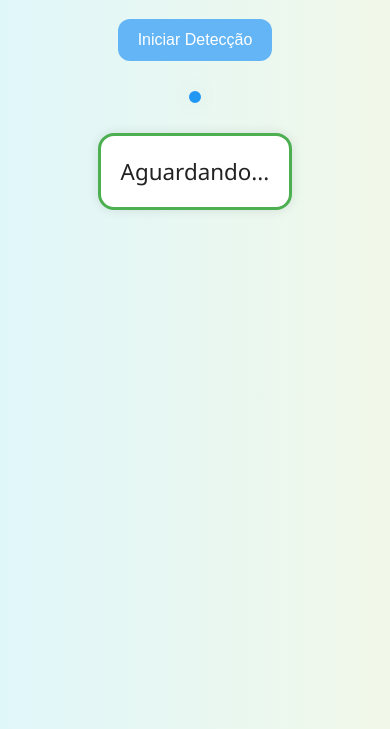
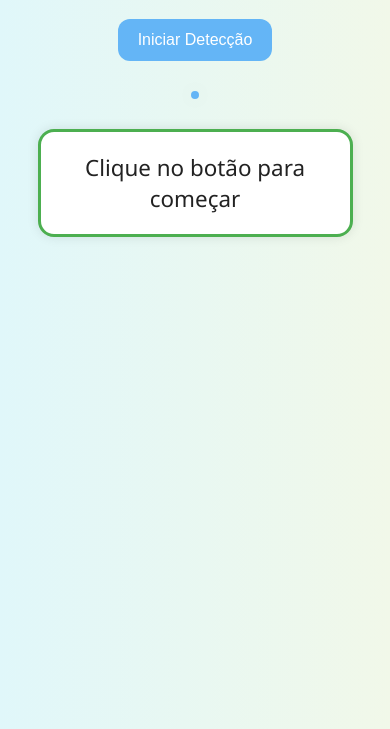
Before and after one commit to feerodgs/leitor-emocoes, a plain HTML site: page index.html in a window 390 px wide. Shown: the part 115-844 px from the top of the page. Drawn offline with Linux system fonts and the light colour scheme.

Commit message:
Add files via upload

```diff
--- a/index.html
+++ b/index.html
@@ -3,6 +3,7 @@
 
 <head>
   <meta charset="UTF-8">
+  <meta name="viewport" content="width=device-width, initial-scale=1.0">
   <title>Detector de Emoções</title>
 
   <!-- Bibliotecas -->
@@ -96,6 +97,10 @@
       #result {
         font-size: 1.4rem;
       }
+
+      #webcam {
+        border: 4px solid #64B5F6;
+      }
     }
   </style>
 </head>
@@ -105,7 +110,7 @@
   <button id="startButton" onclick="init()">Iniciar Detecção</button>
 
   <div id="webcam"></div>
-  <div id="result">Aguardando...</div>
+  <div id="result">Clique no botão para começar</div>
 
   <script type="text/javascript">
     let model, webcam, maxPredictions;
@@ -131,7 +136,6 @@
       document.getElementById("webcam").appendChild(webcam.canvas);
     }
 
-
     async function loop() {
       webcam.update();
       await predict();
```
